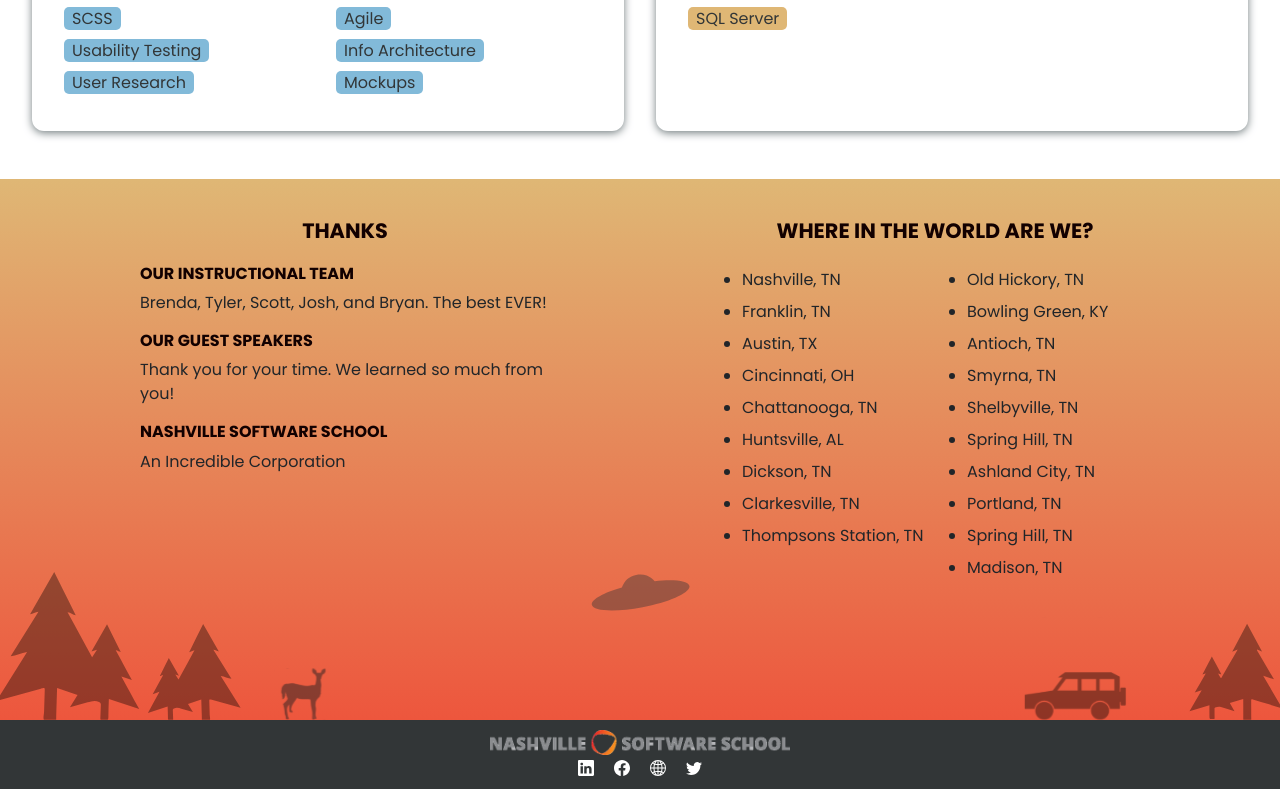
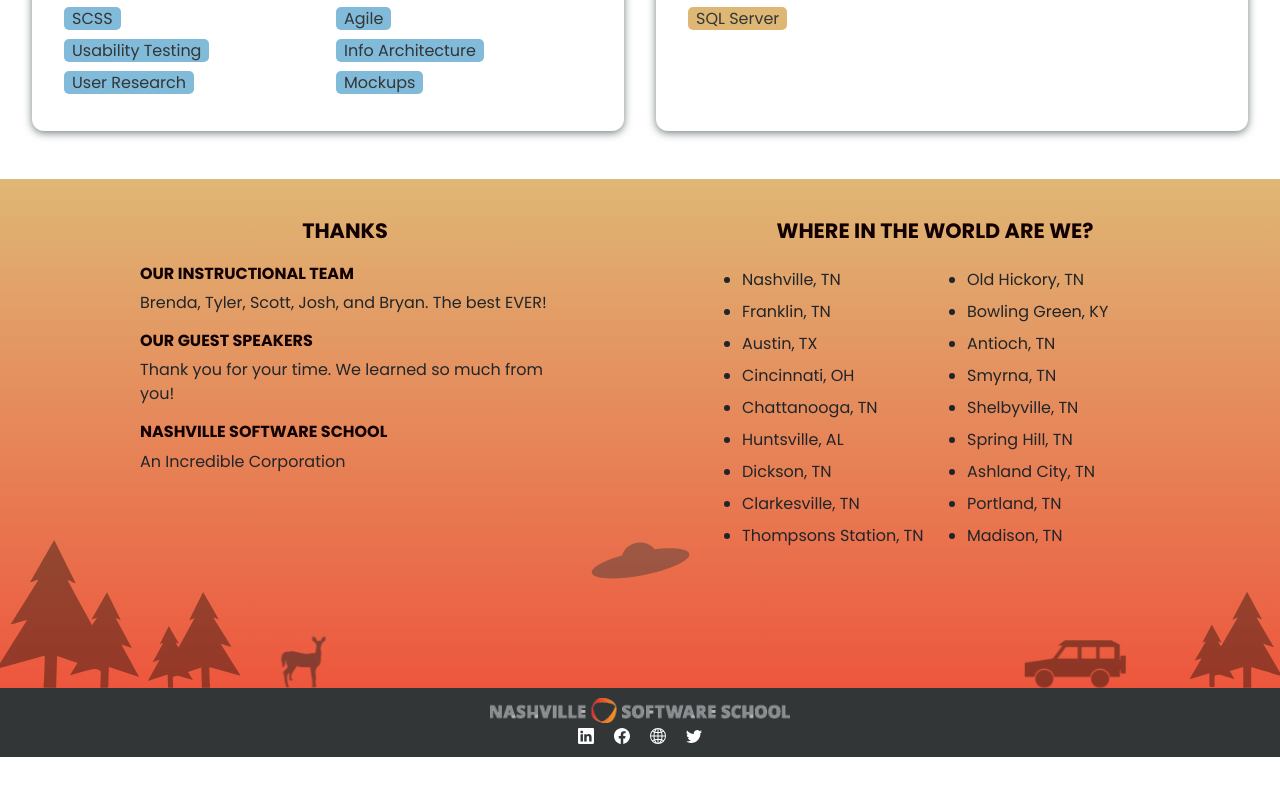
Before and after one commit to nss-day-cohort-51/nss-day-cohort-51.github.io, a React (Create React App) app: page / in a window 1280 px wide. Shown: the part 7287-8076 px from the top of the page. After the commit the page ends 8044 px from the top, so only its background shows below. Built offline with nearby package versions, Linux system fonts and the light colour scheme.

Commit message:
updated duplicate city

```diff
--- a/src/components/Location.js
+++ b/src/components/Location.js
@@ -33,7 +33,6 @@ export const Location = () => {
             <li>Spring Hill, TN</li>
             <li>Ashland City, TN</li>
             <li>Portland, TN</li>
-            <li>Spring Hill, TN</li>
             <li>Madison, TN</li>
           </ul>
         </div>
```
